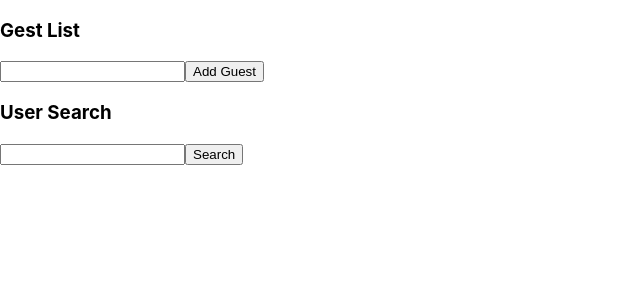
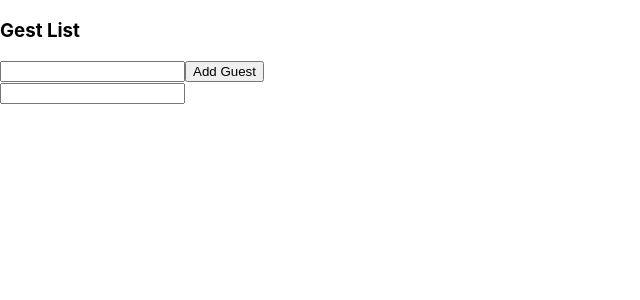
Before and after one commit to Faizou-Aremou/rts, a React (Create React App) app: page / in a window 1280 px wide. Shown: the top 300 px of the page, without its empty margins (0-640 px from the left). Built offline with nearby package versions, Linux system fonts and the light colour scheme.

Commit message:
event handler

```diff
--- a/src/App.tsx
+++ b/src/App.tsx
@@ -1,4 +1,5 @@
 import './App.css';
+import EventComponent from './events/EventComponent';
 import GuestList from './state/GestList';
 import UserSearch from './state/UserSearch';
 
@@ -6,7 +7,7 @@ const App = () => {
   return (
     <div>
      <GuestList></GuestList>
-     <UserSearch/>
+     <EventComponent/>
     </div>
   )
 }
--- /dev/null
+++ b/src/events/EventComponent.tsx
@@ -0,0 +1,14 @@
+const EventComponent: React.FC = () => {
+
+  const onChange = (e:any) => {
+    console.log(e);
+  }
+
+  return (
+    <div>
+      <input onChange={onChange} />
+    </div>
+  );
+};
+
+export default EventComponent;
--- a/src/state/UserSearch.tsx
+++ b/src/state/UserSearch.tsx
@@ -8,13 +8,13 @@ const users = [
 
 const UserSearch: React.FC = () => {
   const [name, setName] = useState('');
-  const [searchName, setSearchName] = useState<
-    { name: string; age: number } | undefined
-  >(undefined);
+  const [user, setUser] = useState<{ name: string; age: number } | undefined>(
+    undefined
+  );
 
   const onClick = () => {
-    const user = users.find((user) => user.name === name);
-    setSearchName(user);
+    const foundUser = users.find((user) => user.name === name);
+    setUser(foundUser);
     setName('');
   };
   return (
@@ -22,6 +22,7 @@ const UserSearch: React.FC = () => {
       <h3> User Search </h3>
       <input value={name} onChange={(e) => setName(e.target.value)} />
       <button onClick={onClick}>Search</button>
+      <div>{user?.name} {user?.age}</div>
     </div>
   );
 };
```
